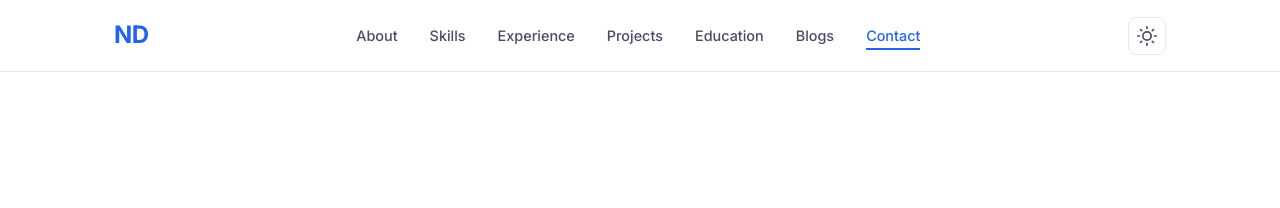
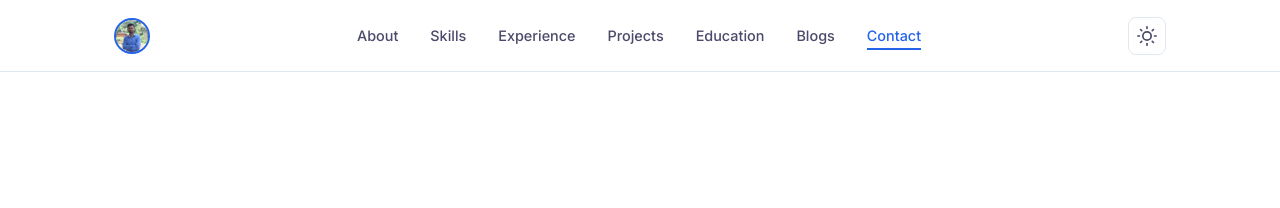
Before and after one commit to dhope-nagesh/dhope-nagesh.github.io, a Jekyll site: the page built from index.html, in a window 1280 px wide. Shown: the top 208 px of the page. Built offline with Jekyll 4.4.1, drawn with Linux system fonts in a browser that asks for light colours.

Commit message:
change nav bar

```diff
--- a/_config.yml
+++ b/_config.yml
@@ -15,3 +15,6 @@ exclude:
   - Gemfile.lock
   - README.md
   - vendor
+  - docker-compose.yml
+  - Dockerfile.dev
+  - development.md
--- a/_layouts/default.html
+++ b/_layouts/default.html
@@ -14,7 +14,7 @@
 <body>
     <nav class="blog-nav" id="navbar">
         <div class="nav-container">
-            <a href="{{ '/' | relative_url }}" class="nav-logo">ND</a>
+            <a href="{{ '/' | relative_url }}" class="nav-logo"><img src="{{ '/assets/photo.jpeg' | relative_url }}" alt="Nagesh Dhope"></a>
             <div class="blog-nav-links">
                 <a href="{{ '/' | relative_url }}" class="nav-link">Portfolio</a>
                 <a href="{{ '/blog' | relative_url }}" class="nav-link">Blog</a>
--- a/index.html
+++ b/index.html
@@ -18,7 +18,7 @@ layout: null
     <!-- Navigation -->
     <nav class="navbar" id="navbar">
         <div class="nav-container">
-            <a href="#hero" class="nav-logo">ND</a>
+            <a href="#hero" class="nav-logo"><img src="assets/photo.jpeg" alt="Nagesh Dhope"></a>
             <button class="nav-toggle" id="navToggle" aria-label="Toggle navigation">
                 <span></span>
                 <span></span>
--- a/styles.css
+++ b/styles.css
@@ -108,6 +108,16 @@ img {
     font-weight: 700;
     color: var(--accent);
     letter-spacing: -0.5px;
+    display: flex;
+    align-items: center;
+}
+
+.nav-logo img {
+    width: 36px;
+    height: 36px;
+    border-radius: 50%;
+    object-fit: cover;
+    border: 2px solid var(--accent);
 }
 
 .nav-menu {
```
